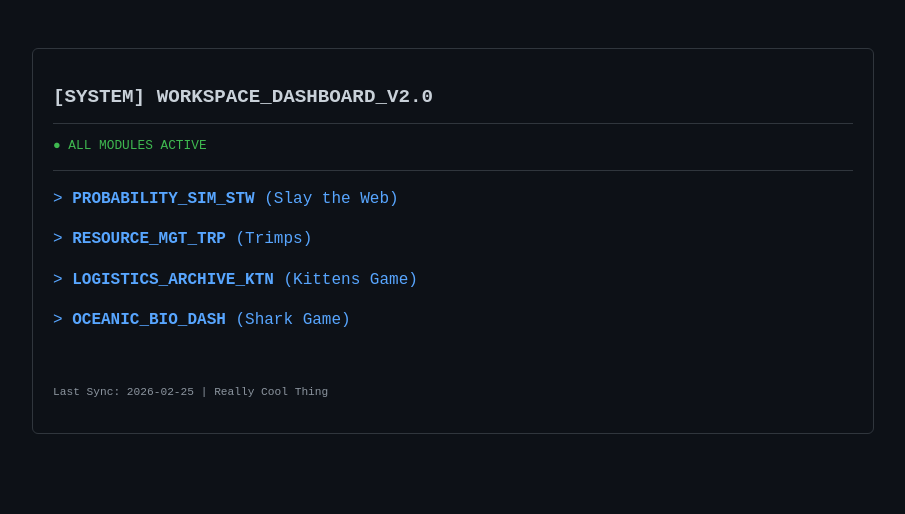
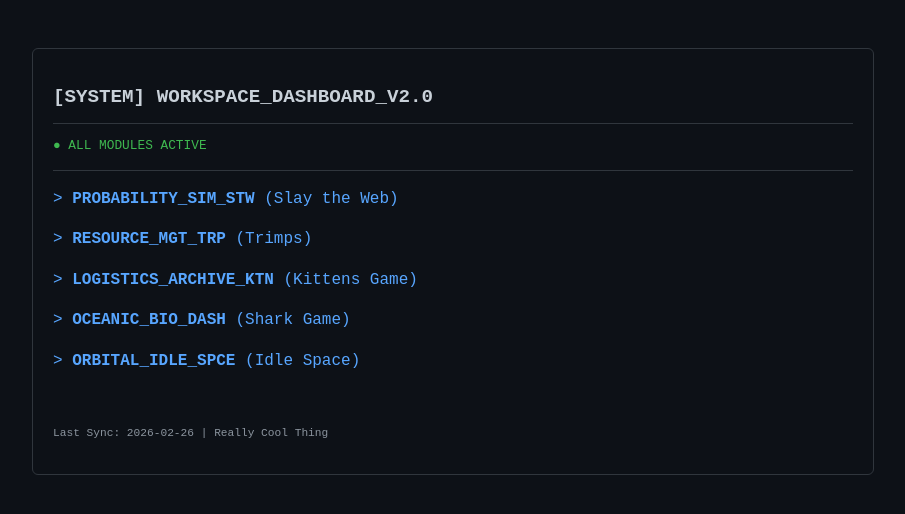
Before and after one commit to theseafly/workspace, a plain HTML site: page index.html in a window 1280 px wide. Shown: the whole page, without its empty margins (187-1092 px from the left). Drawn offline with Linux system fonts and the light colour scheme.

Commit message:
Update index.html

```diff
--- a/index.html
+++ b/index.html
@@ -24,8 +24,9 @@
             <li>> <a href="https://theseafly.github.io/Trimps.github.io/">RESOURCE_MGT_TRP</a> (Trimps)</li>
             <li>> <a href="https://theseafly.github.io/kittensgame/">LOGISTICS_ARCHIVE_KTN</a> (Kittens Game)</li>
             <li>> <a href="https://theseafly.github.io/SharkGame/">OCEANIC_BIO_DASH</a> (Shark Game)</li>
+            <li>> <a href="https://theseafly.github.io/idle-space/">ORBITAL_IDLE_SPCE</a> (Idle Space)</li>
         </ul>
-        <p style="color: #8b949e; font-size: 0.7rem; margin-top: 50px;">Last Sync: 2026-02-25 | Really Cool Thing</p>
+        <p style="color: #8b949e; font-size: 0.7rem; margin-top: 50px;">Last Sync: 2026-02-26 | Really Cool Thing</p>
     </div>
 </body>
 </html>
```
